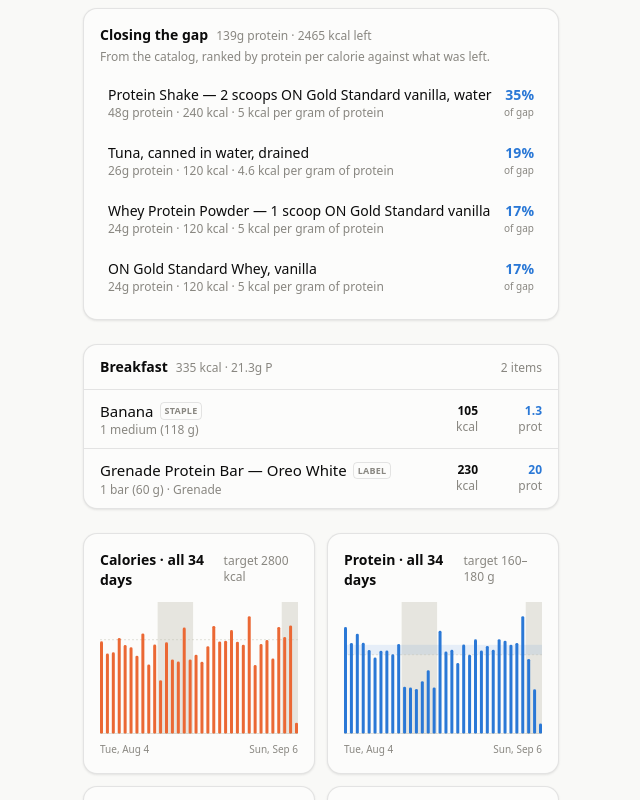
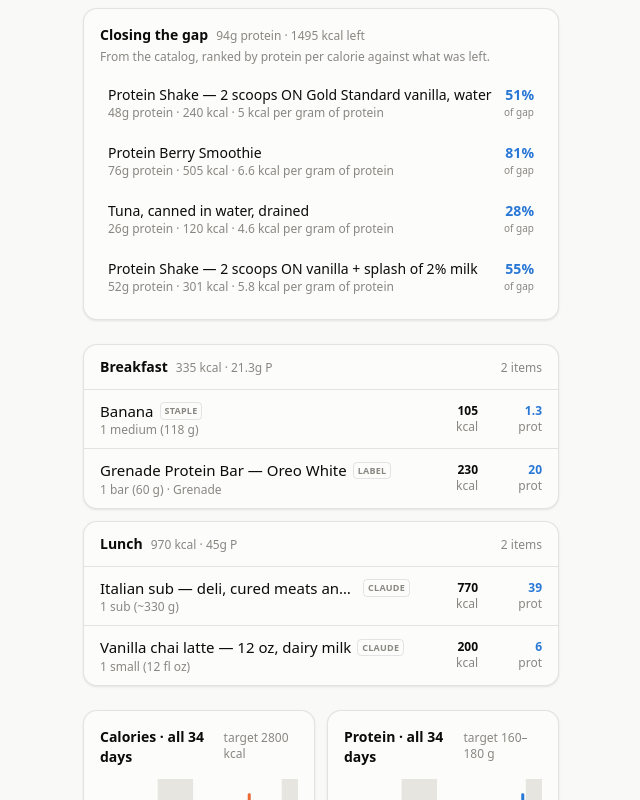
Before and after one commit to soldoutbudokan/Health, a Next.js app: page /Health/ in a window 1280 px wide. Shown: the part 800-1600 px from the top of the page, without its empty margins (69-709 px from the left). Built offline with nearby package versions, Linux system fonts and the light colour scheme.

Commit message:
Log September 6 lunch: Italian sub and vanilla chai
Adds catalog entries for both — neither existed, so each is built
from its construction with the estimate band stated in the note.

```diff
--- a/src/data/staples.ts
+++ b/src/data/staples.ts
@@ -816,4 +816,25 @@ export const STAPLE_FOODS: Food[] = [
     note: "Estimated on September 5, 2026 for a dry potato sabzi — boiled potato cubes fried in oil with mustard seed, turmeric and chilli, no gravy — as about 90 g of boiled potato and 8 g of oil per 100 g cooked; Atwater lands at 155 against 156. Read calories as 120–200: THE OIL IS THE BAND, a dry aloo fry taking anywhere from 5 to 12 g per 100 g depending on how brown it was cooked, while the potato underneath is USDA boiled potato and barely moves. Held per 100 g because it was reported by the scoop, and a serving-spoon scoop is taken here as about 75 g, so three scoops log as 2.25. Sodium ~300 mg is salt to taste at about 0.7 g per 100 g and moves with the cook; the band is 150–450.",
     tags: ["aloo", "aloo fry", "potato", "sabzi", "curry", "indian", "homemade"],
   },
+  {
+    id: "staple-italian-sub-deli",
+    name: "Italian sub",
+    variant: "deli, cured meats and provolone, oil and vinegar",
+    source: "claude",
+    per: "1 sub (~330 g)",
+    gramsPerServing: 330,
+    macros: { calories: 770, protein: 39, carbs: 61, fat: 40, fiber: 4, sugar: 7, sodium: 2500 },
+    note: "Estimated September 6, 2026 from the standard deli build, with no venue named and no panel anywhere in it: a ~110 g Italian roll, ~100 g of mixed cured meats taken as salami, capicola and ham in roughly equal parts, ~30 g provolone, ~10 g of oil and vinegar, and lettuce, tomato, onion and pepperoncini; Atwater lands at 760 against 770. Read calories as 600-950, the meat weight doing most of that band, since a shop that piles it to 150 g adds about 130 kcal and 700 mg of sodium on its own. THE SODIUM IS THE NUMBER TO WATCH, band 1,800-3,200 mg: three cured meats, the provolone, the roll and the pickled peppers are all salty at once and there is nothing to swap out, the meats alone running about 1,500 mg. Worth setting against the mortadella ciabatta above, the other Italian sandwich in this file, because the two are closer than they look - this one is 50 kcal lighter for 3 g more protein, a mixed cured-pork fill being leaner than mortadella at the same weight.",
+    tags: ["italian sub", "sub", "hoagie", "sandwich", "salami", "capicola", "provolone", "deli", "italian", "lunch", "takeout"],
+  },
+  {
+    id: "staple-vanilla-chai-latte-12oz",
+    name: "Vanilla chai latte",
+    variant: "12 oz, dairy milk",
+    source: "claude",
+    per: "1 small (12 fl oz)",
+    macros: { calories: 200, protein: 6, carbs: 36, fat: 3.5, fiber: 0, sugar: 34, sodium: 130 },
+    note: "Estimated September 6, 2026 with no venue named, built as about 6 fl oz of 2% milk, 5 fl oz of chai concentrate and one pump of vanilla syrup; Atwater lands at 200 on the nose. Starbucks' published tall Chai Tea Latte corroborates that build closely at 190 kcal, 6 g protein, 37 g carbs and 35 g sugar, the vanilla accounting for most of the gap, so this rests on a real panel rather than on construction alone. Read calories as 160-260: the concentrate-to-milk ratio is the band, and a heavy vanilla hand runs two or three pumps rather than one. THE SUGAR IS THE HEADLINE at 34 g, nearly all of it added and most of it in the concentrate rather than the syrup, which makes this a dessert-grade drink that happens to carry a little milk protein. Sodium is the milk's own ~90 mg plus a little from the concentrate, band 90-180.",
+    tags: ["chai", "vanilla chai", "chai latte", "tea", "latte", "drink", "cafe"],
+  },
 ];
```
Also changed, not shown: data/log.csv.
